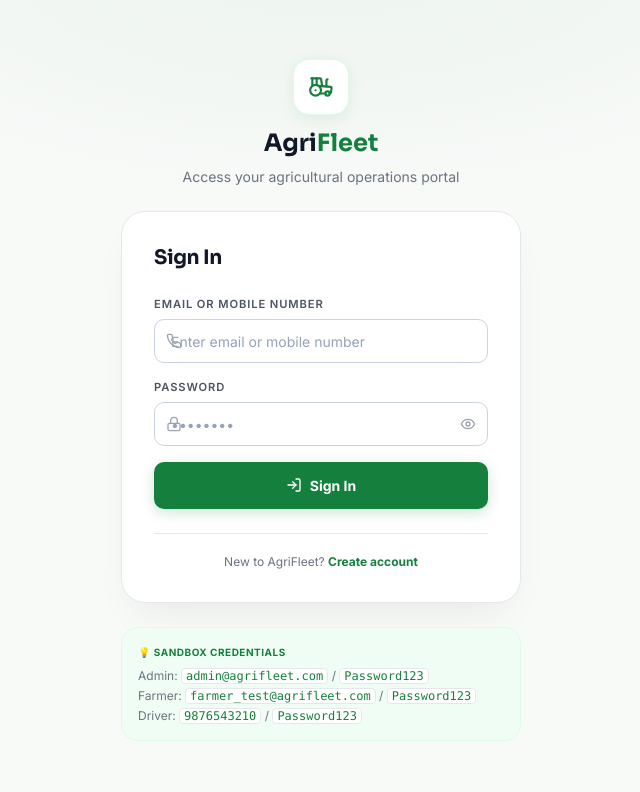
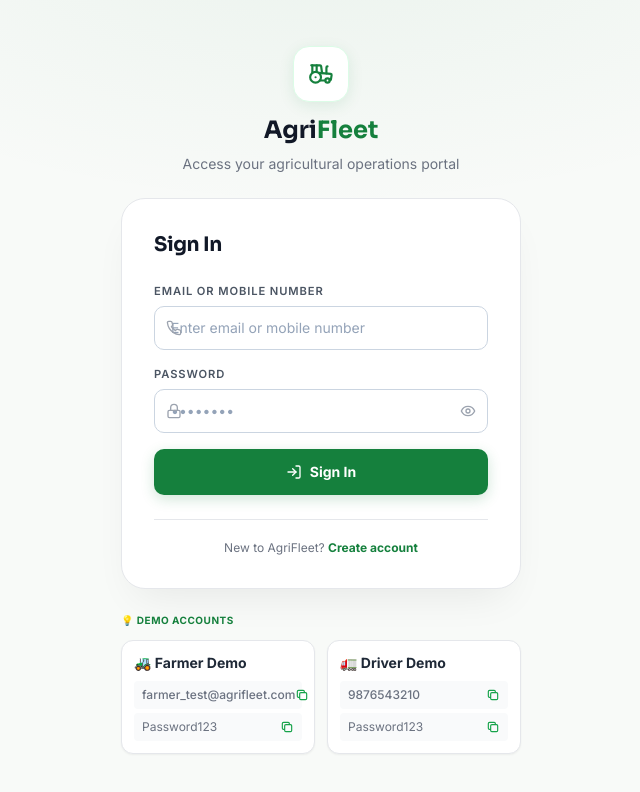
Before and after one commit to Akash231005/AgriFleet, a React (Vite) app in the folder client/: page /login in a window 1280 px wide. Shown: the top 792 px of the page, without its empty margins (319-959 px from the left). Built offline with nearby package versions, Linux system fonts and the light colour scheme; no server answers.

Commit message:
admin work flow

```diff
--- a/client/src/pages/public/Login.jsx
+++ b/client/src/pages/public/Login.jsx
@@ -191,15 +191,52 @@
           </div>
         </div>
 
-        {/* Sandbox Credentials */}
-        <div className="rounded-2xl p-4 text-xs bg-green-50 border border-green-100 text-gray-600">
-          <div className="flex items-center gap-1.5 mb-2 text-green-700 font-bold text-[10px] uppercase tracking-wider">
-            💡 Sandbox Credentials
+        {/* Demo Accounts */}
+        <div className="space-y-3 mt-6">
+          <div className="flex items-center gap-1.5 text-green-700 font-bold text-[10px] uppercase tracking-wider">
+            💡 Demo Accounts
           </div>
-          <div className="space-y-1 text-gray-500">
-            <div>Admin: <code className="bg-white border border-gray-200 px-1 rounded text-green-700">admin@agrifleet.com</code> / <code className="bg-white border border-gray-200 px-1 rounded text-green-700">Password123</code></div>
-            <div>Farmer: <code className="bg-white border border-gray-200 px-1 rounded text-green-700">farmer_test@agrifleet.com</code> / <code className="bg-white border border-gray-200 px-1 rounded text-green-700">Password123</code></div>
-            <div>Driver: <code className="bg-white border border-gray-200 px-1 rounded text-green-700">9876543210</code> / <code className="bg-white border border-gray-200 px-1 rounded text-green-700">Password123</code></div>
+          <div className="grid grid-cols-1 md:grid-cols-2 gap-3">
+            {/* Farmer Demo */}
+            <div className="bg-white rounded-xl p-3 border border-gray-200 relative group text-xs shadow-sm hover:border-green-300 transition-colors">
+              <div className="flex items-center gap-1 mb-2 font-bold text-gray-800 text-sm">
+                🚜 Farmer Demo
+              </div>
+              <div className="text-gray-500 space-y-1">
+                <div className="flex justify-between items-center bg-gray-50 px-2 py-1.5 rounded">
+                  <span className="font-medium">farmer_test@agrifleet.com</span>
+                  <button type="button" onClick={() => navigator.clipboard.writeText('farmer_test@agrifleet.com')} className="text-green-600 hover:text-green-800 transition-colors" title="Copy Email">
+                    <svg className="w-3.5 h-3.5" fill="none" stroke="currentColor" viewBox="0 0 24 24"><path strokeLinecap="round" strokeLinejoin="round" strokeWidth="2" d="M8 16H6a2 2 0 01-2-2V6a2 2 0 012-2h8a2 2 0 012 2v2m-6 12h8a2 2 0 002-2v-8a2 2 0 00-2-2h-8a2 2 0 00-2 2v8a2 2 0 002 2z"></path></svg>
+                  </button>
+                </div>
+                <div className="flex justify-between items-center bg-gray-50 px-2 py-1.5 rounded">
+                  <span>Password123</span>
+                  <button type="button" onClick={() => navigator.clipboard.writeText('Password123')} className="text-green-600 hover:text-green-800 transition-colors" title="Copy Password">
+                    <svg className="w-3.5 h-3.5" fill="none" stroke="currentColor" viewBox="0 0 24 24"><path strokeLinecap="round" strokeLinejoin="round" strokeWidth="2" d="M8 16H6a2 2 0 01-2-2V6a2 2 0 012-2h8a2 2 0 012 2v2m-6 12h8a2 2 0 002-2v-8a2 2 0 00-2-2h-8a2 2 0 00-2 2v8a2 2 0 002 2z"></path></svg>
+                  </button>
+                </div>
+              </div>
+            </div>
+            {/* Driver Demo */}
+            <div className="bg-white rounded-xl p-3 border border-gray-200 relative group text-xs shadow-sm hover:border-green-300 transition-colors">
+              <div className="flex items-center gap-1 mb-2 font-bold text-gray-800 text-sm">
+                🚛 Driver Demo
+              </div>
+              <div className="text-gray-500 space-y-1">
+                <div className="flex justify-between items-center bg-gray-50 px-2 py-1.5 rounded">
+                  <span className="font-medium">9876543210</span>
+                  <button type="button" onClick={() => navigator.clipboard.writeText('9876543210')} className="text-green-600 hover:text-green-800 transition-colors" title="Copy Mobile">
+                    <svg className="w-3.5 h-3.5" fill="none" stroke="currentColor" viewBox="0 0 24 24"><path strokeLinecap="round" strokeLinejoin="round" strokeWidth="2" d="M8 16H6a2 2 0 01-2-2V6a2 2 0 012-2h8a2 2 0 012 2v2m-6 12h8a2 2 0 002-2v-8a2 2 0 00-2-2h-8a2 2 0 00-2 2v8a2 2 0 002 2z"></path></svg>
+                  </button>
+                </div>
+                <div className="flex justify-between items-center bg-gray-50 px-2 py-1.5 rounded">
+                  <span>Password123</span>
+                  <button type="button" onClick={() => navigator.clipboard.writeText('Password123')} className="text-green-600 hover:text-green-800 transition-colors" title="Copy Password">
+                    <svg className="w-3.5 h-3.5" fill="none" stroke="currentColor" viewBox="0 0 24 24"><path strokeLinecap="round" strokeLinejoin="round" strokeWidth="2" d="M8 16H6a2 2 0 01-2-2V6a2 2 0 012-2h8a2 2 0 012 2v2m-6 12h8a2 2 0 002-2v-8a2 2 0 00-2-2h-8a2 2 0 00-2 2v8a2 2 0 002 2z"></path></svg>
+                  </button>
+                </div>
+              </div>
+            </div>
           </div>
         </div>
 
```
Also changed, not shown: 1 other file (tests, documents, lock files or other folders).
